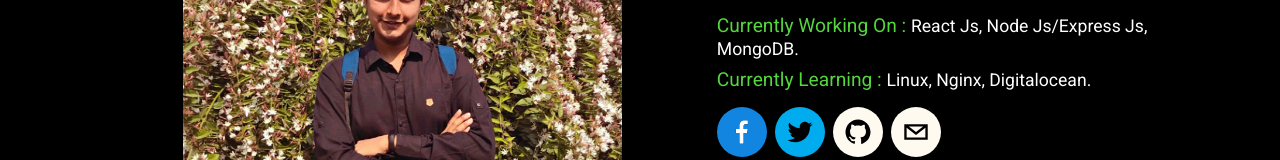
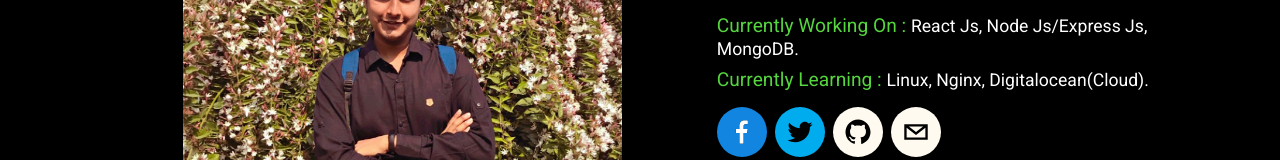
Before and after one commit to sajjad960/Findsajjad_Website-Reactjs-Frontend, a React (Create React App) app: page /me in a window 1280 px wide. Shown: the part 376-536 px from the top of the page. Built offline with nearby package versions, Linux system fonts and the light colour scheme.

Commit message:
did some change

```diff
--- a/src/components/MeCard.js
+++ b/src/components/MeCard.js
@@ -29,7 +29,7 @@ export const MeCard = () => {
 
                                 <div className='currently-me'>
                                     <h3>Currently Working On : <span>React Js, Node Js/Express Js, MongoDB.</span></h3>
-                                    <h3>Currently Learning : <span>Linux, Nginx, Digitalocean.</span></h3>
+                                    <h3>Currently Learning : <span>Linux, Nginx, Digitalocean{'(Cloud)'}.</span></h3>
 
                                     <div className='socials-links'>
                                     <SocialIcon className='social-btn' bgColor='#1185df' fgColor='white' url="https://twitter.com/jaketrent" url='https://web.facebook.com/profile.php?id=100036893913011' target = "_blank" />
```
Also changed, not shown: public/robots.txt (deleted).
